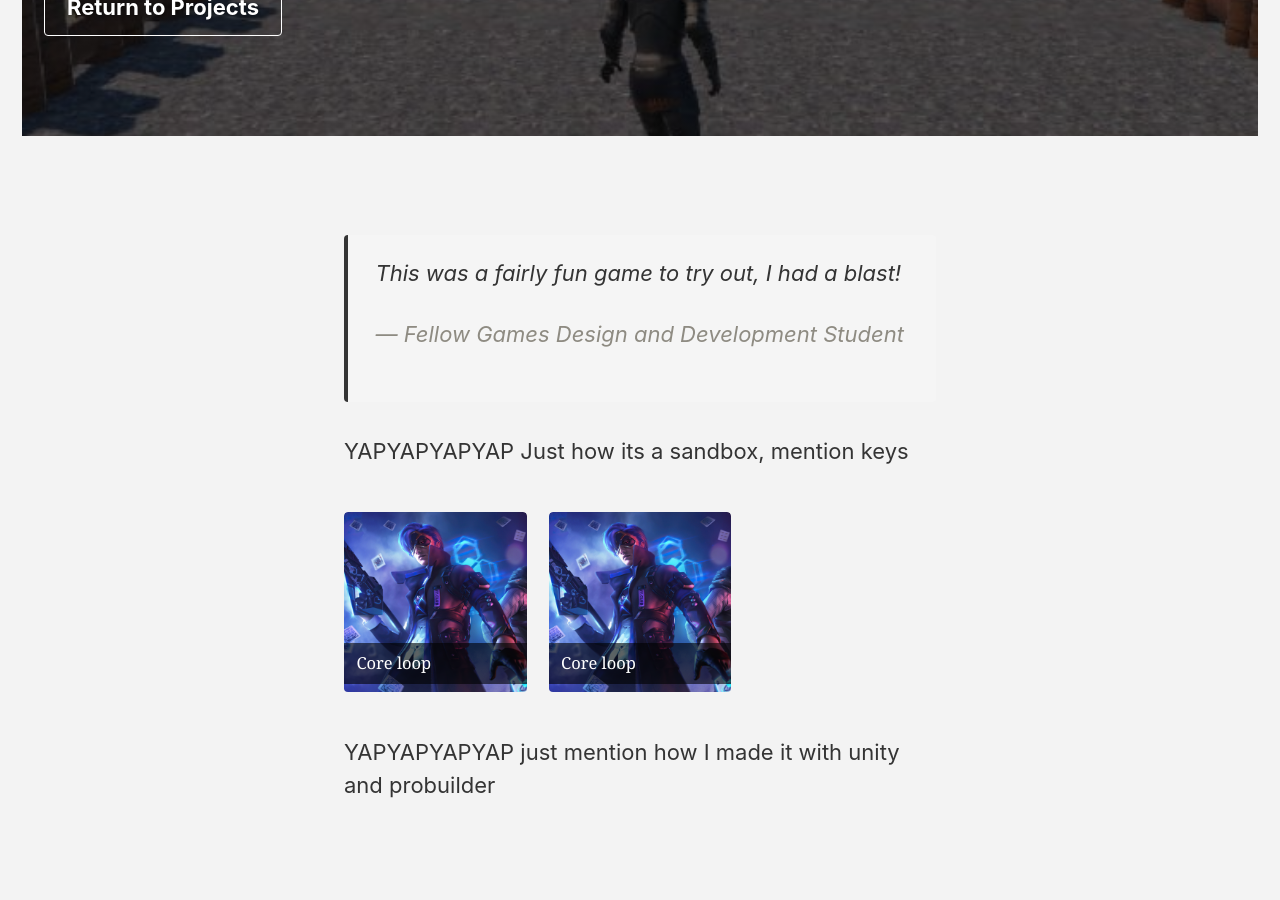
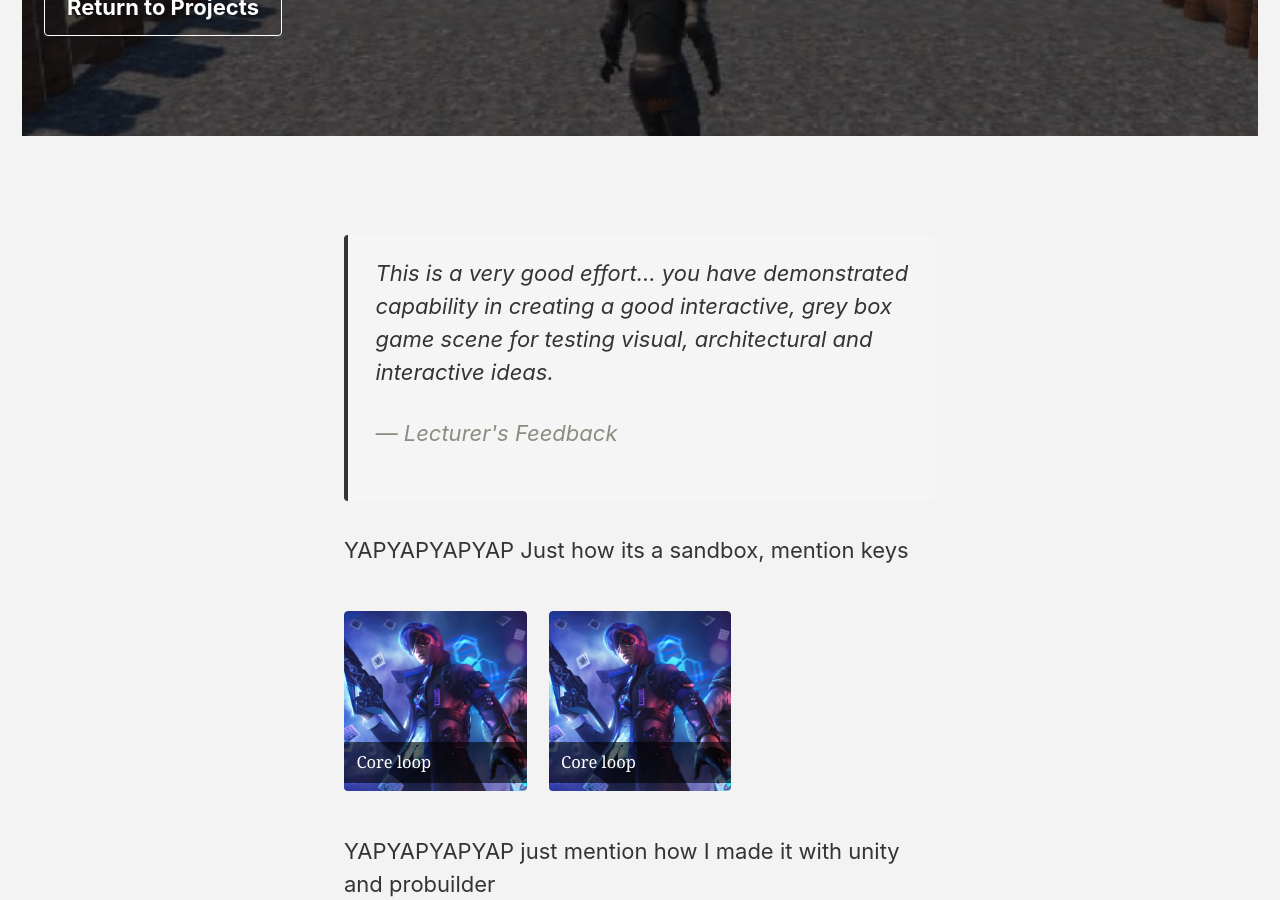
Before and after one commit to Ickle1790/Ickle1790.github.io, a Jekyll site: the page built from _pages/untitled-3d-game.md, in a window 1280 px wide and 900 px high, scrolled down 328 px. Built offline with Jekyll 4.4.1, drawn with Linux system fonts in a browser that asks for light colours.

Commit message:
Update feedback quote in untitled-3d-game.md

```diff
--- a/_pages/untitled-3d-game.md
+++ b/_pages/untitled-3d-game.md
@@ -26,7 +26,7 @@ gallery_3d:
 
 ---
 
-{% include quote text="This was a fairly fun game to try out, I had a blast!" author="Fellow Games Design and Development Student" %}
+{% include quote text="This is a very good effort... you have demonstrated capability in creating a good interactive, grey box game scene for testing visual, architectural and interactive ideas." author="Lecturer's Feedback" %}
 
 YAPYAPYAPYAP Just how its a sandbox, mention keys
 
```
